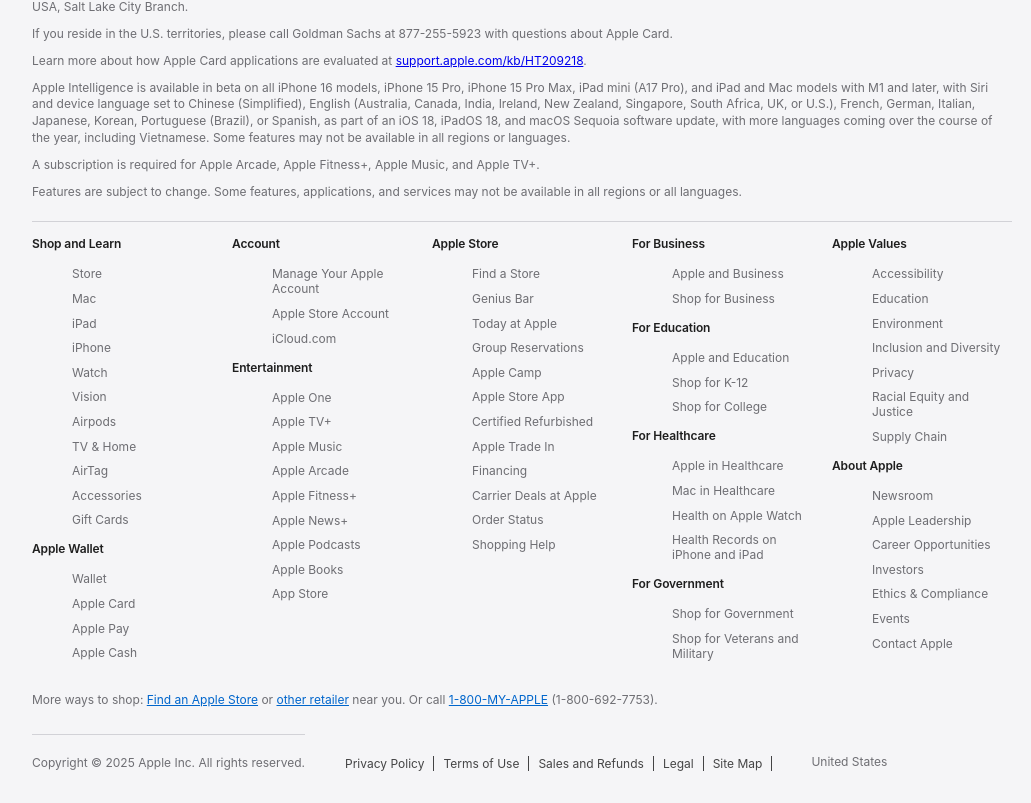
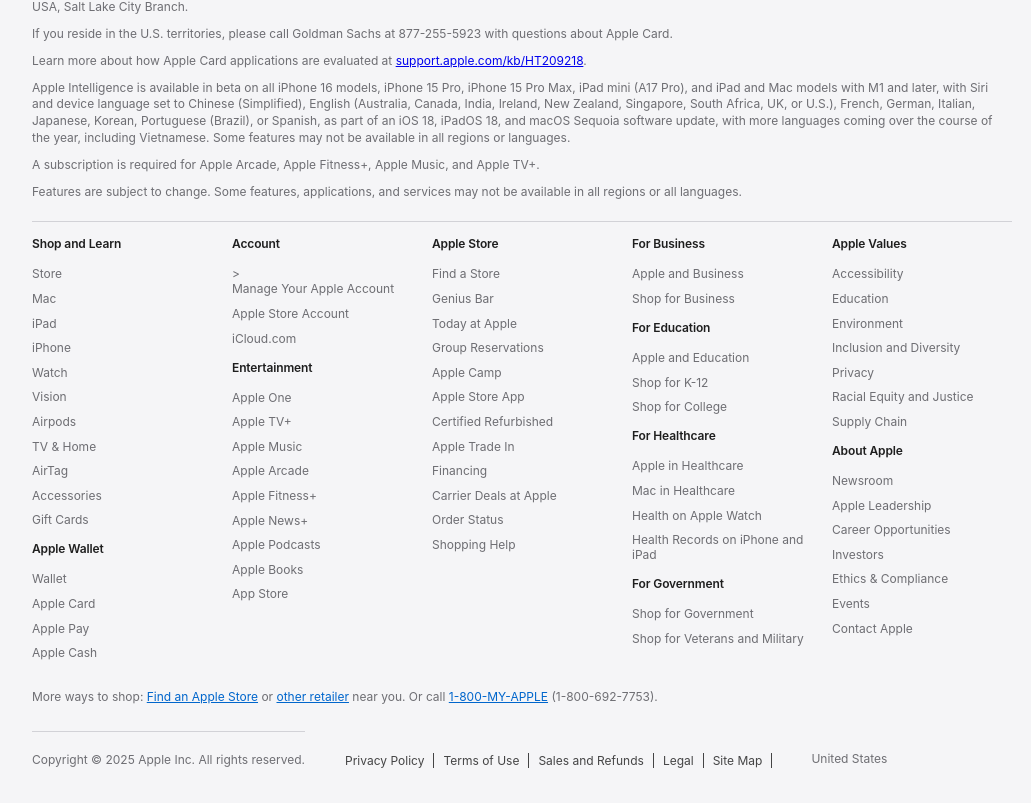
Before and after one commit to cym350118448/apple-demo, a Vue app: page / in a window 1280 px wide. Shown: the part 6506-7309 px from the top of the page, without its empty margins (118-1149 px from the left). Built offline with nearby package versions, Linux system fonts and the light colour scheme.

Commit message:
5.8.2025

```diff
--- a/src/components/AppFooter.vue
+++ b/src/components/AppFooter.vue
@@ -56,7 +56,7 @@ Hearing&nbsp;Protection: The Hearing&nbsp;Protection feature works with AirPods&
         <div>
           <div>
             <h3><span class="footer-title">Shop and Learn</span></h3>
-              <ul>
+              <ul class="footer-item-list">
                 <li class="footer-item">Store</li>
                 <li class="footer-item">Mac</li>
                 <li class="footer-item">iPad</li>
@@ -72,7 +72,7 @@ Hearing&nbsp;Protection: The Hearing&nbsp;Protection feature works with AirPods&
           </div>
           <div>
             <h3><span class="footer-title">Apple Wallet</span></h3>
-              <ul>
+              <ul class="footer-item-list">
                 <li class="footer-item">Wallet</li>
                 <li class="footer-item">Apple Card</li>
                 <li class="footer-item">Apple Pay</li>
@@ -83,7 +83,7 @@ Hearing&nbsp;Protection: The Hearing&nbsp;Protection feature works with AirPods&
         <div>
           <div>
             <h3><span class="footer-title">Account</span></h3>
-              <ul>
+              <ul class="footer-item-list">>
                 <li class="footer-item">Manage Your Apple Account</li>
                 <li class="footer-item">Apple Store Account</li>
                 <li class="footer-item">iCloud.com</li>
@@ -91,7 +91,7 @@ Hearing&nbsp;Protection: The Hearing&nbsp;Protection feature works with AirPods&
           </div>
           <div>
             <h3><span class="footer-title">Entertainment</span></h3>
-              <ul>
+              <ul class="footer-item-list">
                 <li class="footer-item">Apple One</li>
                 <li class="footer-item">Apple TV+</li>
                 <li class="footer-item">Apple Music</li>
@@ -106,7 +106,7 @@ Hearing&nbsp;Protection: The Hearing&nbsp;Protection feature works with AirPods&
         </div>
         <div>
           <h3><span class="footer-title">Apple Store</span></h3>
-              <ul>
+              <ul class="footer-item-list">
                 <li class="footer-item">Find a Store</li>
                 <li class="footer-item">Genius Bar</li>
                 <li class="footer-item">Today at Apple</li>
@@ -125,14 +125,14 @@ Hearing&nbsp;Protection: The Hearing&nbsp;Protection feature works with AirPods&
           <div>
             <div>
               <h3><span class="footer-title">For Business</span></h3>
-                <ul>
+                <ul class="footer-item-list">
                   <li class="footer-item">Apple and Business</li>
                   <li class="footer-item">Shop for Business</li>
                 </ul>
             </div>
             <div>
               <h3><span class="footer-title">For Education</span></h3>
-                <ul>
+                <ul class="footer-item-list">
                   <li class="footer-item">Apple and Education</li>
                   <li class="footer-item">Shop for K-12</li>
                   <li class="footer-item">Shop for College</li>
@@ -140,7 +140,7 @@ Hearing&nbsp;Protection: The Hearing&nbsp;Protection feature works with AirPods&
             </div>
             <div>
               <h3><span class="footer-title">For Healthcare</span></h3>
-                <ul>
+                <ul class="footer-item-list">
                   <li class="footer-item">Apple in Healthcare</li>
                   <li class="footer-item">Mac in Healthcare</li>
                   <li class="footer-item">Health on Apple Watch</li>
@@ -149,7 +149,7 @@ Hearing&nbsp;Protection: The Hearing&nbsp;Protection feature works with AirPods&
             </div>
             <div>
               <h3><span class="footer-title">For Government</span></h3>
-                <ul>
+                <ul class="footer-item-list">
                   <li class="footer-item">Shop for Government</li>
                   <li class="footer-item">Shop for Veterans and Military</li>
                 </ul>
@@ -160,7 +160,7 @@ Hearing&nbsp;Protection: The Hearing&nbsp;Protection feature works with AirPods&
           <div>
             <div>
               <h3><span class="footer-title">Apple Values</span></h3>
-                <ul>
+                <ul class="footer-item-list">
                   <li class="footer-item">Accessibility</li>
                   <li class="footer-item">Education</li>
                   <li class="footer-item">Environment</li>
@@ -172,7 +172,7 @@ Hearing&nbsp;Protection: The Hearing&nbsp;Protection feature works with AirPods&
             </div>
             <div>
               <h3><span class="footer-title">About Apple</span></h3>
-                <ul>
+                <ul class="footer-item-list">
                   <li class="footer-item">Newsroom</li>
                   <li class="footer-item">Apple Leadership</li>
                   <li class="footer-item">Career Opportunities</li>
@@ -257,6 +257,12 @@ Hearing&nbsp;Protection: The Hearing&nbsp;Protection feature works with AirPods&
   margin-bottom: .8em;
   margin-inline-end: 20px;
   outline: none;
+}
+
+.footer-item-list {
+  list-style-type: none;
+  padding: 0;
+  margin: 0;
 }
 
 .footer-item {
```
